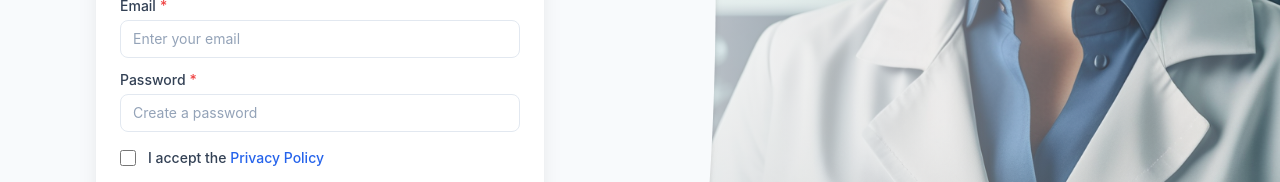
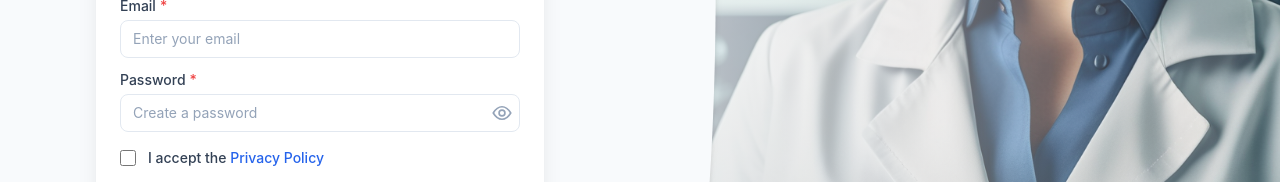
Before and after one commit to iuliaL/labsexplained, a React (Create React App) app in the folder frontend/: page /wizard/account in a window 1280 px wide. Shown: the part 422-604 px from the top of the page. Built offline with nearby package versions, Linux system fonts and the light colour scheme; no server answers.

Commit message:
Refactor import paths in authentication components and update TypeScript configuration to include new service path alias for cleaner imports. plus show/hide password functionality

```diff
--- a/frontend/craco.config.js
+++ b/frontend/craco.config.js
@@ -15,6 +15,7 @@ module.exports = {
       "@icons": path.resolve(__dirname, "src/components/icons"),
       "@contexts": path.resolve(__dirname, "src/contexts"),
       "@utils": path.resolve(__dirname, "src/utils"),
+      "@services": path.resolve(__dirname, "src/services"),
     },
   },
 };
--- a/frontend/src/components/Auth/Login.tsx
+++ b/frontend/src/components/Auth/Login.tsx
@@ -1,10 +1,11 @@
-import { Input } from "../ui/Input";
-import { useState, useEffect } from "react";
+import { PasswordInput } from "@ui/PasswordInput";
+import { useEffect, useState } from "react";
 import { useNavigate } from "react-router-dom";
-import Container from "../ui/Container";
-import { authService } from "../../services/auth";
-import { emailRegex } from "../../utils/regexes";
-import { useAuth } from "../../contexts/AuthContext";
+import { useAuth } from "@contexts/AuthContext";
+import { authService } from "@services/auth";
+import { emailRegex } from "@utils/regexes";
+import Container from "@ui/Container";
+import { Input } from "@ui/Input";
 
 export default function Login() {
   const navigate = useNavigate();
@@ -103,10 +104,9 @@ export default function Login() {
               required
               disabled={loading}
             />
-            <Input
+            <PasswordInput
               id="password"
               label="Password"
-              type="password"
               value={formData.password}
               onChange={(e) => setFormData({ ...formData, password: e.target.value })}
               placeholder="Enter your password"
--- a/frontend/src/components/Auth/ResetPassword.tsx
+++ b/frontend/src/components/Auth/ResetPassword.tsx
@@ -1,10 +1,11 @@
-import { Input } from "../ui/Input";
 import { useState } from "react";
 import { useNavigate, useSearchParams } from "react-router-dom";
-import Container from "../ui/Container";
-import { PasswordRequirements } from "../ui/PasswordRequirements";
-import { passwordRegex } from "../../utils/regexes";
-import { authService } from "../../services/auth";
+import Container from "@ui/Container";
+import { PasswordRequirements } from "@ui/PasswordRequirements";
+import { passwordRegex } from "@utils/regexes";
+import { authService } from "@services/auth";
+import { PasswordInput } from "@ui/PasswordInput";
+
 export function ResetPassword() {
   const navigate = useNavigate();
   const [searchParams] = useSearchParams();
@@ -82,10 +83,9 @@ export function ResetPassword() {
     <Container title="Reset Your Password" subtitle="Enter your new password below">
       <div className="space-y-6">
         <div className="space-y-4">
-          <Input
+          <PasswordInput
             id="newPassword"
             label="New Password"
-            type="password"
             value={formData.newPassword}
             onChange={(e) => setFormData({ ...formData, newPassword: e.target.value })}
             placeholder="Enter your new password"
@@ -93,10 +93,9 @@ export function ResetPassword() {
             disabled={loading}
           />
           {showErrors && <PasswordRequirements password={formData.newPassword} />}
-          <Input
+          <PasswordInput
             id="confirmPassword"
             label="Confirm Password"
-            type="password"
             value={formData.confirmPassword}
             onChange={(e) => setFormData({ ...formData, confirmPassword: e.target.value })}
             placeholder="Confirm your new password"
--- a/frontend/src/components/Patient/AccountStep.tsx
+++ b/frontend/src/components/Patient/AccountStep.tsx
@@ -1,7 +1,8 @@
-import React from "react";
 import { Input } from "@ui/Input";
 import { PasswordRequirements } from "@ui/PasswordRequirements";
-import { passwordRegex, emailRegex } from "@utils/regexes";
+import { emailRegex, passwordRegex } from "@utils/regexes";
+import React from "react";
+import { PasswordInput } from "../ui/PasswordInput";
 
 interface AccountStepProps {
   email: string;
@@ -86,10 +87,9 @@ export const AccountStep: React.FC<AccountStepProps> = ({
           disabled={loading}
           error={emailError}
         />
-        <Input
+        <PasswordInput
           id="password"
           label="Password"
-          type="password"
           value={password}
           onChange={(e) => onChange({ email, password: e.target.value })}
           placeholder="Create a password"
--- a/frontend/src/components/Patient/UploadStep.tsx
+++ b/frontend/src/components/Patient/UploadStep.tsx
@@ -1,5 +1,5 @@
 import React, { useState } from "react";
-import { DateInput } from "../ui/DateInput";
+import { DateInput } from "@ui/DateInput";
 
 interface UploadStepProps {
   onFileSelect: (file: File) => void;
--- /dev/null
+++ b/frontend/src/components/icons/EyeIcon.tsx
@@ -0,0 +1,16 @@
+import React from "react";
+
+export const EyeIcon: React.FC<React.SVGProps<SVGSVGElement>> = (props) => (
+  <svg
+    viewBox="0 0 24 24"
+    fill="none"
+    stroke="currentColor"
+    strokeWidth={2}
+    strokeLinecap="round"
+    strokeLinejoin="round"
+    {...props}
+  >
+    <path d="M1.5 12s4.5-7.5 10.5-7.5S22.5 12 22.5 12s-4.5 7.5-10.5 7.5S1.5 12 1.5 12z" />
+    <circle cx="12" cy="12" r="3.5" />
+  </svg>
+);
--- /dev/null
+++ b/frontend/src/components/icons/EyeOffIcon.tsx
@@ -0,0 +1,17 @@
+import React from "react";
+
+export const EyeOffIcon: React.FC<React.SVGProps<SVGSVGElement>> = (props) => (
+  <svg
+    viewBox="0 0 24 24"
+    fill="none"
+    stroke="currentColor"
+    strokeWidth={2}
+    strokeLinecap="round"
+    strokeLinejoin="round"
+    {...props}
+  >
+    <path d="M17.94 17.94A10.97 10.97 0 0 1 12 19.5C6 19.5 1.5 12 1.5 12a21.8 21.8 0 0 1 5.06-6.06" />
+    <path d="M22.5 12s-1.5-2.5-4.5-4.5M9.53 9.53A3.5 3.5 0 0 0 12 16a3.5 3.5 0 0 0 2.47-6.47" />
+    <line x1="1.5" y1="1.5" x2="22.5" y2="22.5" />
+  </svg>
+);
--- /dev/null
+++ b/frontend/src/components/ui/PasswordInput.tsx
@@ -0,0 +1,66 @@
+import { EyeIcon } from "@icons/EyeIcon";
+import { EyeOffIcon } from "@icons/EyeOffIcon";
+import React, { useState } from "react";
+
+interface PasswordInputProps extends React.InputHTMLAttributes<HTMLInputElement> {
+  label?: string;
+  error?: string | React.ReactNode;
+  required?: boolean;
+}
+
+export const PasswordInput: React.FC<PasswordInputProps> = ({
+  label,
+  error,
+  required = false,
+  className = "",
+  ...props
+}) => {
+  const [show, setShow] = useState(false);
+
+  return (
+    <div className="w-full relative">
+      {label && (
+        <label htmlFor={props.id} className="block text-sm font-medium text-slate-700 mb-1">
+          {label}
+          {required && <span className="text-red-500 ml-1">*</span>}
+        </label>
+      )}
+      <input
+        {...props}
+        type={show ? "text" : "password"}
+        required={required}
+        className={`
+          relative
+          w-full px-3 py-2 pr-10
+          bg-white
+          text-slate-900
+          text-sm
+          placeholder:text-slate-400
+          rounded-lg
+          transition-colors
+          border ${error ? "border-red-300" : "border-slate-200"}
+          focus:outline-none
+          focus:ring-2
+          focus:ring-blue-500/20
+          focus:border-transparent
+          focus:bg-blue-50/50
+          disabled:bg-slate-50
+          disabled:text-slate-500
+          ${error ? "ring-2 ring-red-500/20 bg-red-50/50 border-transparent" : ""}
+          ${className}
+        `}
+      />
+      <button
+        type="button"
+        tabIndex={-1}
+        aria-label={show ? "Hide password" : "Show password"}
+        style={{ top: 43 }}
+        className="absolute right-2 -translate-y-1/2 text-slate-400 hover:text-slate-700 focus:outline-none"
+        onClick={() => setShow((v) => !v)}
+      >
+        {show ? <EyeOffIcon width={20} height={20} /> : <EyeIcon width={20} height={20} />}
+      </button>
+      {error && <div className="mt-1 text-sm text-red-600">{error}</div>}
+    </div>
+  );
+};
--- a/frontend/tsconfig.json
+++ b/frontend/tsconfig.json
@@ -10,7 +10,8 @@
       "@components/*": ["components/*"],
       "@icons/*": ["components/icons/*"],
       "@contexts/*": ["contexts/*"],
-      "@utils/*": ["utils/*"]
+      "@utils/*": ["utils/*"],
+      "@services/*": ["services/*"]
     },
     "skipLibCheck": true,
     "esModuleInterop": true,
```
